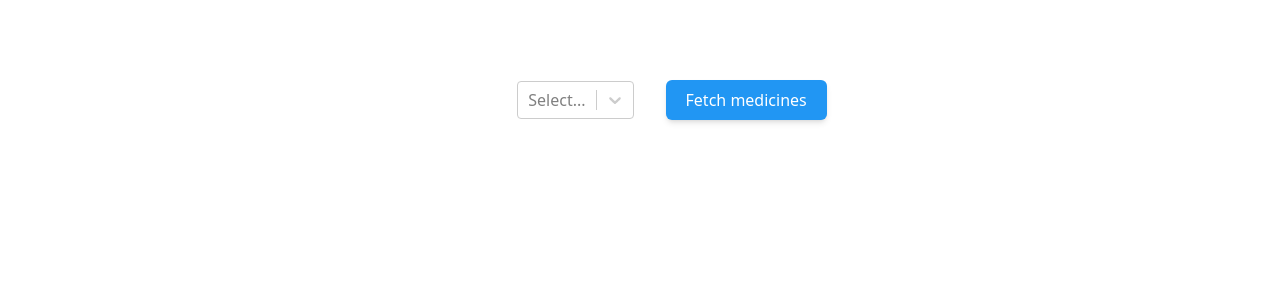
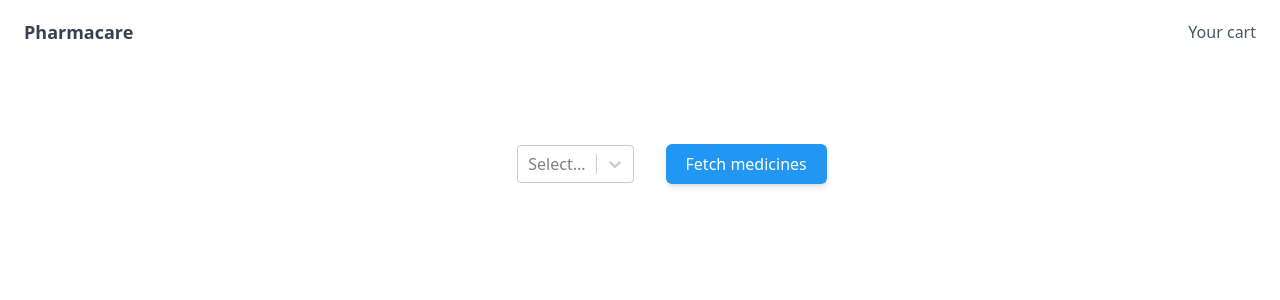
Before and after one commit to Arbaaz21034/pharmacare, a Next.js app: page /customer in a window 1280 px wide. Shown: the top 300 px of the page. Built offline with nearby package versions, Linux system fonts and the light colour scheme; a web font is replaced by a local one.

Commit message:
Add CustomerTopPanel component

```diff
--- /dev/null
+++ b/src/components/CustomerTopPanel.tsx
@@ -0,0 +1,18 @@
+const CustomerTopPanel = () => {
+  return (
+    <>
+      <div className="mx-6 flex h-16 flex-row items-center">
+        <div className="mr-auto">
+          <h2 className="text-lg font-semibold text-gray-700">Pharmacare</h2>
+        </div>
+        <div className="ml-auto">
+          <span className="text-gray-600 transition duration-300 ease-out hover:text-primary hover:underline">
+            Your cart
+          </span>
+        </div>
+      </div>
+    </>
+  );
+};
+
+export default CustomerTopPanel;
--- a/src/pages/customer.tsx
+++ b/src/pages/customer.tsx
@@ -1,7 +1,8 @@
 import React, { useState } from "react";
 import Select from "react-select";
 import Button from "../components/Button";
-import { ToastContainer, toast } from "react-toastify";
+import "react-toastify/dist/ReactToastify.css";
+import { ToastContainer } from "react-toastify";
 import {
   medicineImages,
   randint,
@@ -9,6 +10,7 @@ import {
   toastSuccess,
 } from "../utils/misc";
 import Product from "../components/Product";
+import CustomerTopPanel from "../components/CustomerTopPanel";
 
 const Customer = () => {
   const [products, setProducts] = useState([]);
@@ -39,10 +41,10 @@ const Customer = () => {
         });
 
         setProducts(mutatedData);
-        //toastSuccess("Fetched the requested products");
+        toastSuccess("Fetched the requested products");
       })
       .catch((error) => {
-        //toastError(error);
+        toastError(error);
       });
   };
 
@@ -52,6 +54,7 @@ const Customer = () => {
 
   return (
     <>
+      <CustomerTopPanel />
       <div className="mx-8 my-20 flex w-full flex-col items-center justify-center">
         <div className="flex w-100 flex-row items-center justify-center gap-x-8">
           <Select options={selectOptions} onChange={handleSelect} />
@@ -73,10 +76,9 @@ const Customer = () => {
       </div>
       <ToastContainer
         position="bottom-right"
-        autoClose={5000}
-        hideProgressBar
+        autoClose={4000}
         newestOnTop={false}
-        closeOnClick
+        closeButton={false}
         rtl={false}
         pauseOnFocusLoss
         draggable={false}
```
